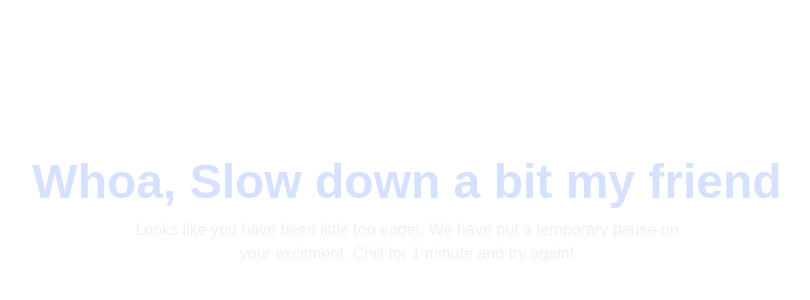
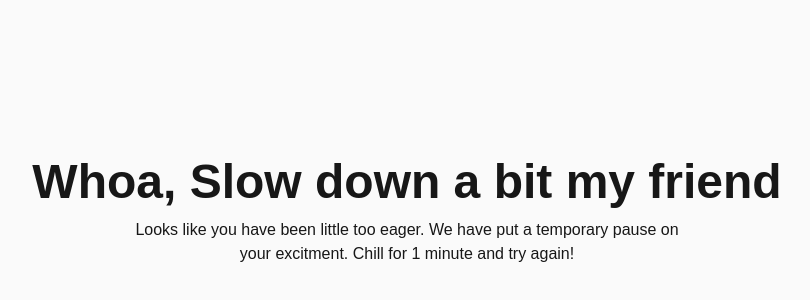
Before and after one commit to zengtata/rookies, a Next.js app: page /too-fast in a window 1280 px wide. Shown: the part 188-488 px from the top of the page, without its empty margins (233-1043 px from the left). Built offline with nearby package versions, Linux system fonts and the light colour scheme; no server answers; a web font is replaced by a local one.

Commit message:
rate limit styling added

```diff
--- a/app/globals.css
+++ b/app/globals.css
@@ -282,7 +282,7 @@
   }
   /* Root */
   .root-container {
-    @apply flex min-h-screen flex-1 flex-col bg-white px-5 xs:px-10 md:px-16;
+    @apply flex min-h-screen flex-1 flex-col bg-background px-5 xs:px-10 md:px-16;
   }
 
   .pixelBackground {
--- a/app/too-fast/page.tsx
+++ b/app/too-fast/page.tsx
@@ -3,10 +3,10 @@ import React from "react";
 const Page = () => {
   return (
     <main className="root-container flex min-h-screen flex-col items-center justify-center">
-      <h1 className="font-bebas-neue text-5xl font-bold text-light-100">
+      <h1 className="font-bebas-neue text-5xl font-bold text-foreground">
         Whoa, Slow down a bit my friend
       </h1>
-      <p className="mt-3 max-w-xl text-center text-light-400">
+      <p className="mt-3 max-w-xl text-center text-foreground">
         Looks like you have been little too eager. We have put a temporary pause
         on your excitment. Chill for 1 minute and try again!
       </p>
```
